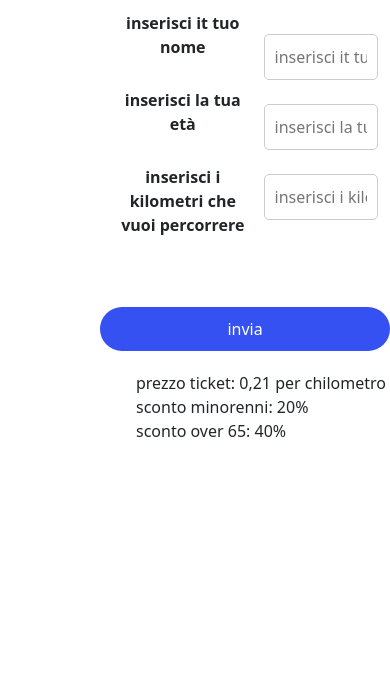
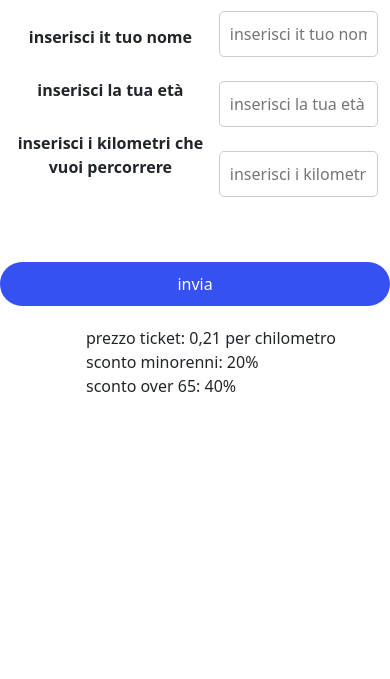
Before and after one commit to willymariino/js-biglietto-treno-form, a plain HTML site: page index.html in a window 390 px wide. Shown: the part 165-844 px from the top of the page. Drawn offline with nearby package versions, Linux system fonts and the light colour scheme.

Commit message:
fixed positioning responsive

```diff
--- a/style.css
+++ b/style.css
@@ -79,9 +79,14 @@ h1 {
 
 @media (max-width: 480px) {
 
+    main {
+        margin-left: 0;
+    }
+
     /* Forza la visualizzazione verticale SOLO su mobile */
     form {
         display: flex;
+        justify-content: center;
         flex-direction: column;
         gap: 15px;
         /* Distanza tra i gruppi */
```
